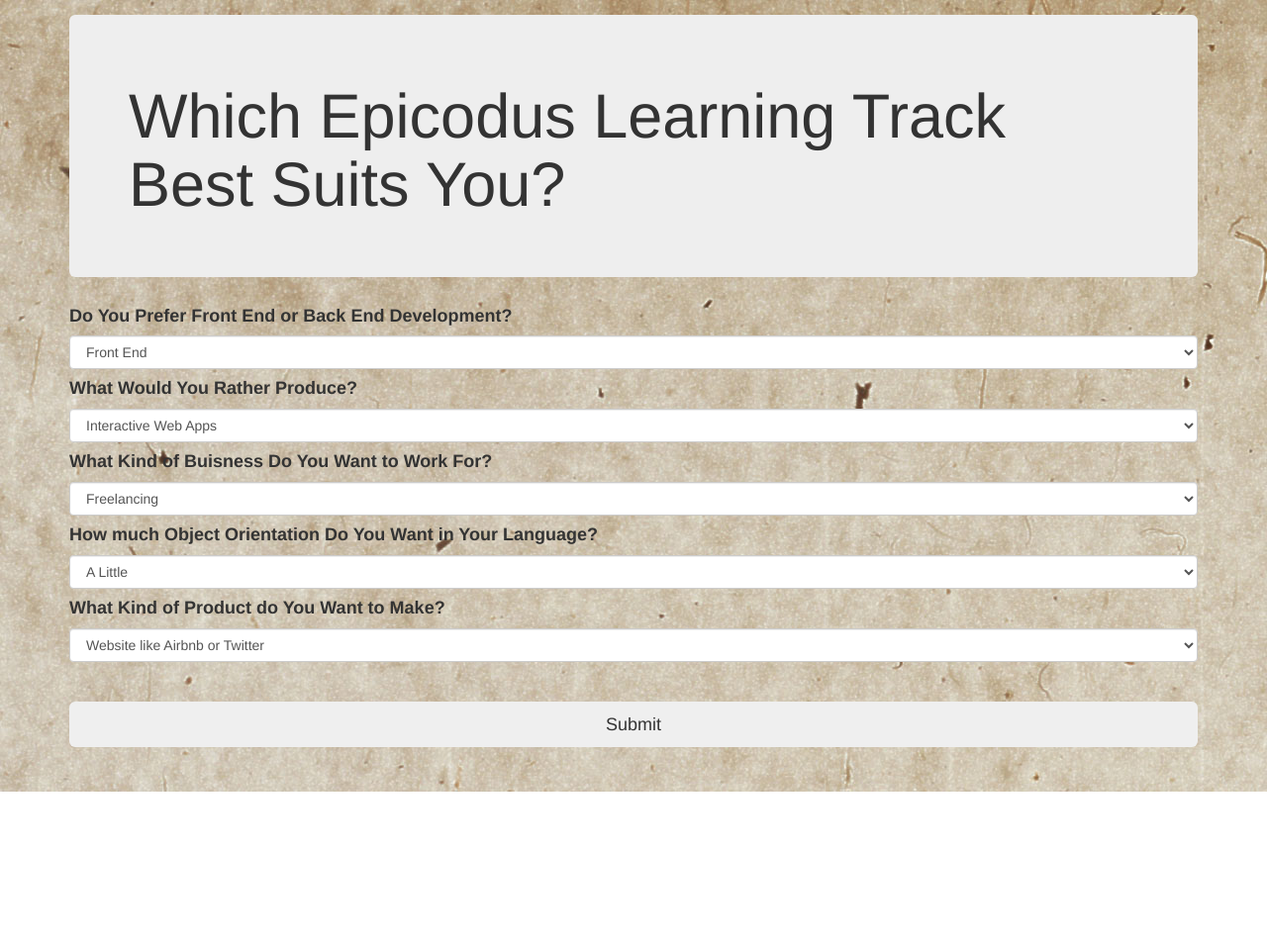
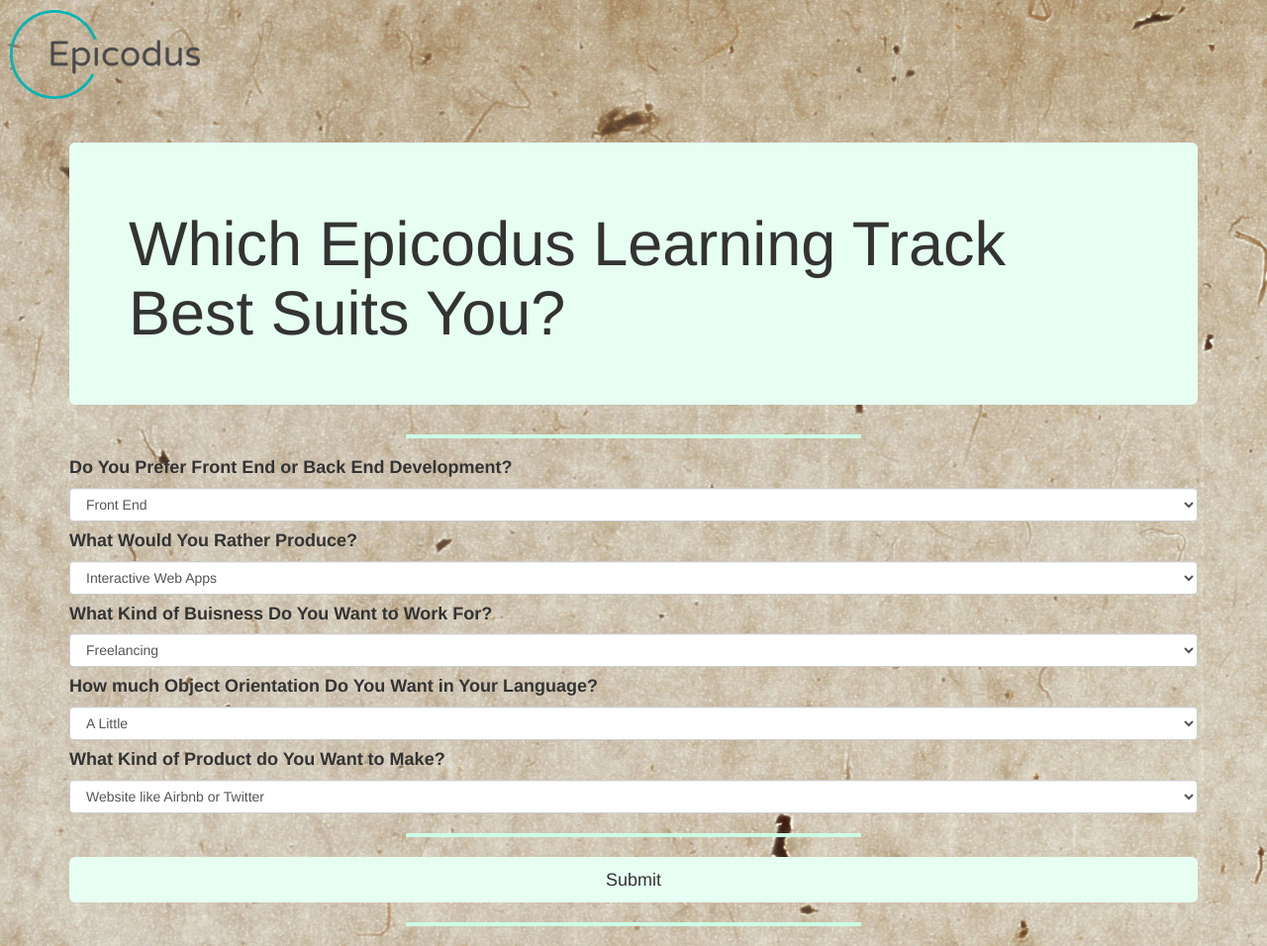
Before and after one commit to kaytlinrb/track-quiz, a plain HTML site: page index.html in a window 1280 px wide. Shown: the whole page at 99% size. Before the commit the page ends 800 px from the top, so only its background shows below. Drawn offline with Linux system fonts and the light colour scheme.

Commit message:
add color and styling to jumbotron, hr, and button

```diff
--- a/css/master.css
+++ b/css/master.css
@@ -4,10 +4,20 @@
 #ruby, #csharp, #css, #any{
   display: none;
 }
+#epicodus-picture{
+  width:15%;
+  margin:10px;
+}
 
 #background{
   background-image: url("../img/codebg.jpg");
   background-attachment: fixed;
+}
+.jumbotron, button{
+  background-color: #e6fff2;
+}
+.jumbotron{
+  margin-top: 3%
 }
 
 h4{
@@ -15,6 +25,7 @@
 }
 
 hr{
-  border: 2px blue;
+  border: 2px solid #ccffe6;
+  width: 40%
 
 }
--- a/index.html
+++ b/index.html
@@ -8,10 +8,12 @@
   <title>Epicodus Track Quiz</title>
 </head>
 <body id="background">
+  <img id="epicodus-picture" src="img/epicodus.png" alt="Epicodus Icon">
   <div class="container">
     <div class="jumbotron intro">
       <h1>Which Epicodus Learning Track Best Suits You?</h1>
     </div>
+    <hr>
     <form id="track-form">
       <h4>Do You Prefer Front End or Back End Development?</h4>
       <select class="form-control" id="development">
```
Also changed, not shown: img/epicodus.png (added).
